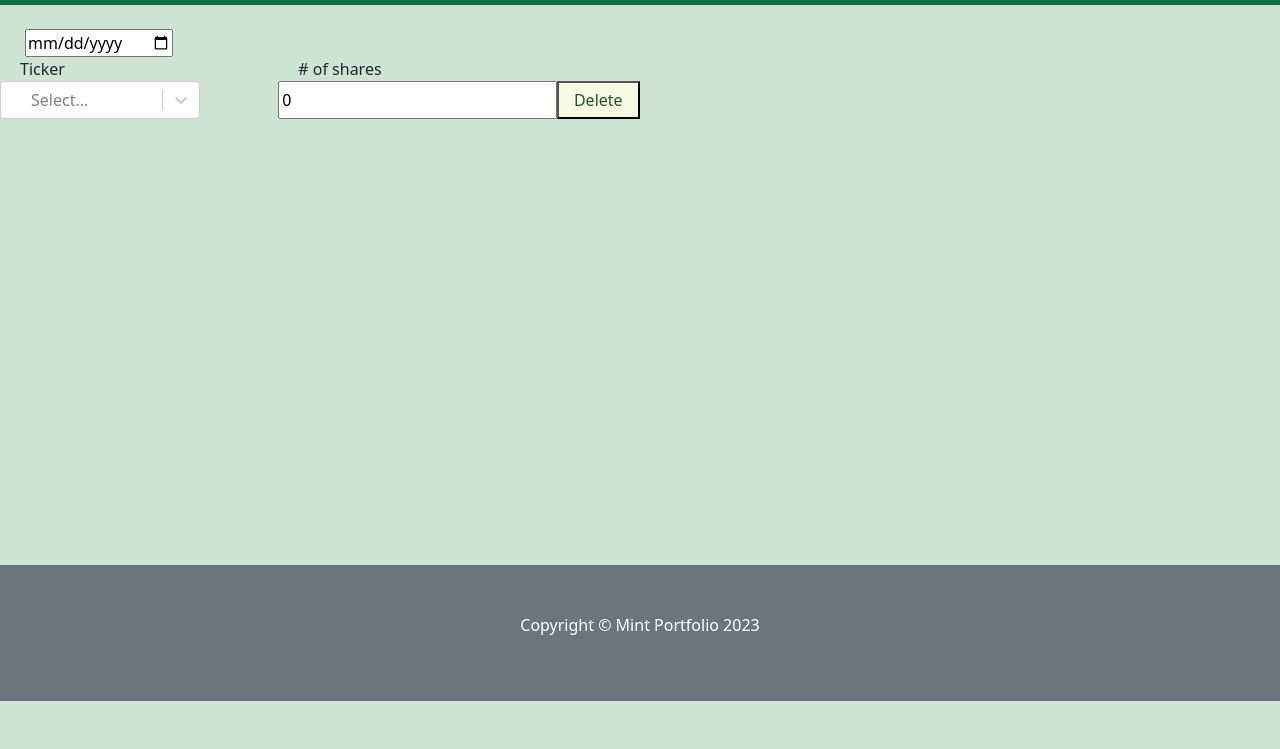
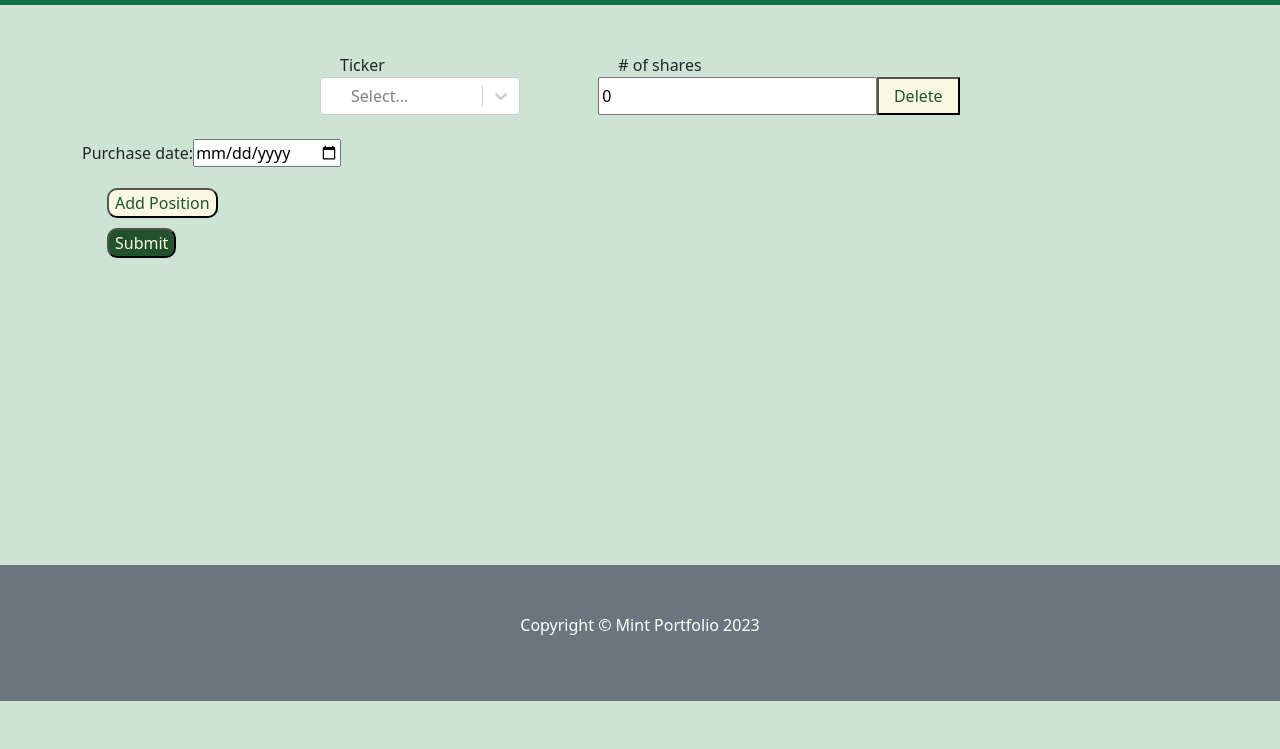
Before and after one commit to emath12/MintPorfolio, a React app in the folder finance_app/: page /select in a window 1280 px wide. Shown: the part 51-800 px from the top of the page. Built offline with nearby package versions, Linux system fonts and the light colour scheme.

Commit message:
Improved /select, but need to make footer move when page expands (a little buggy with many tickers)

```diff
--- a/finance_app/src/components/user/StockGrid.css
+++ b/finance_app/src/components/user/StockGrid.css
@@ -11,6 +11,9 @@
     height: 100vh;
     display: flex;
     flex-direction: column;
+    display: block;
+    margin-left: auto;
+    margin-right: auto;
 }
 
 .FooterParent {
@@ -22,17 +25,19 @@
 }
 .Footer {
     position: absolute;
-    bottom:0px;
+    width:"100%";
     right:0px;
     left:0px;
+    bottom: 0px;
 }
 
 .Stocks {
     justify-content: center;
-    align-items: center;
+
 }
-
 .StockRow {
+    margin-left: auto;
+    margin-right: auto;
     display: grid;
     grid-template-columns: repeat(2, 1fr) .3fr;
     grid-template-rows: 1fr;
@@ -72,7 +77,8 @@
 }
 
 .date {
-    margin-left: 25px;
+    margin-left: auto;
+    margin-right: auto;
 }
 
 .toggleAdd {
--- a/finance_app/src/components/user/StockGrid.js
+++ b/finance_app/src/components/user/StockGrid.js
@@ -2,6 +2,7 @@
 import { myVariable } from './Options.js';
 import React, { useState, useEffect, useRef } from 'react';
 import Select from 'react-select';
+import {Container} from 'react-bootstrap';
 import axios from "axios";
 import { useNavigate } from 'react-router-dom';
 import Header from './Header.js'
@@ -93,7 +94,6 @@
 
   return (
     <>
-      <div className="SelectPage">
         <div className="StockRow" key={id}>
             <TickerSelectButton />
 
@@ -115,7 +115,6 @@
             </button>
 
         </div>
-      </div>
     </>
   );
 }
@@ -191,16 +190,12 @@
     };
 
     return (
-        <>
+      <>
         <div className="SelectPage">
+          <div className="center">
             <div className="page">
               <Header />
-              <input
-                className='date'
-                onChange={updateDate}
-                placeholder="Construction Date"
-                type="date"
-              />
+              <br></br>
               <StockGridHeader />
               <div className="Stocks">
                   {
@@ -212,21 +207,40 @@
                               rows={[rows, setRows]}
                           />
                       })
-                  }
-              </div>
+                  }</div>
               <br></br>
+
+              <Container>
               <div className='ButtonRow'>
+                <p className="date">Purchase date:
+                <input
+                  className='date'
+                  onChange={updateDate}
+                  inline="True"
+                  placeholder="Construction Date"
+                  type="date"
+                />
+                </p>
                   <button className="toggleAdd" onClick={createNewBlankPosition}>Add Position</button>
               </div>
               <button className="toggleSubmit" type="submit" onClick={handleSubmit}>Submit</button>
+              </Container>
             </div>
+            <br></br>
+            <br></br>
+            <br></br>
+            <br></br>
+            <br></br>
+            <br></br>
+            <br></br>
+            <br></br>
             <div className="Footer Parent">
               <Footer class="Footer"></Footer>
             </div>
+          </div>
         </div>
-        </>
+      </>
     )
-
 }
 
 export default StockGrid
```
